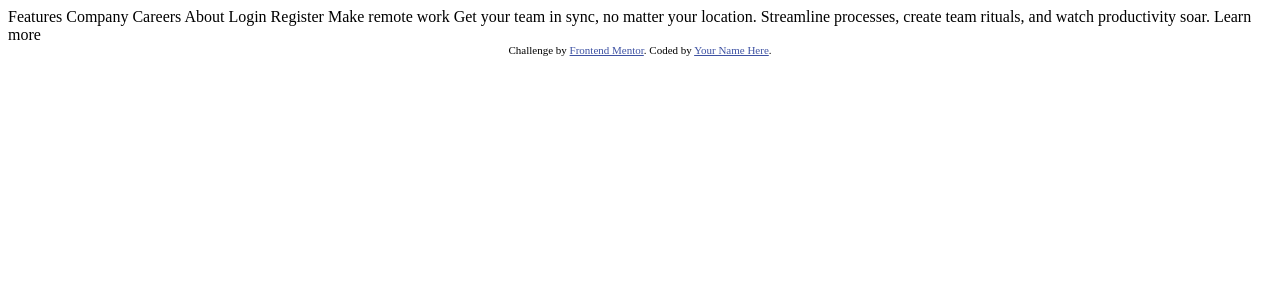
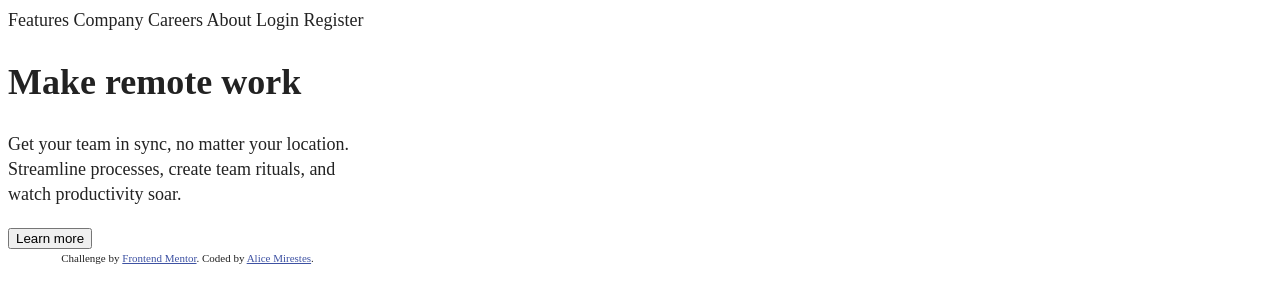
Before and after one commit to amirestes/dropdown, a plain HTML site: page index.html in a window 1280 px wide. Drawn offline with Linux system fonts and the light colour scheme.

Commit message:
added style sheet and container elements

```diff
--- /dev/null
+++ b/css/main.css
@@ -0,0 +1,18 @@
+/* ==========================================================================
+   Base styles: opinionated defaults
+   ========================================================================== */
+
+   html {
+    color: #222;
+    font-size: 18px;
+    line-height: 1.4;
+    width: 375px;
+  }
+
+  body {
+
+  }
+.attribution { font-size: 11px; text-align: center; }
+.attribution a { color: hsl(228, 45%, 44%); }
+
+/* */
--- a/index.html
+++ b/index.html
@@ -9,13 +9,10 @@
   <title>Frontend Mentor | Intro section with dropdown navigation</title>
 
   <!-- Feel free to remove these styles or customise in your own stylesheet 👍 -->
-  <style>
-    .attribution { font-size: 11px; text-align: center; }
-    .attribution a { color: hsl(228, 45%, 44%); }
-  </style>
+  <link rel="stylesheet" href="./css/main.css">
 </head>
 <body>
-
+  <nav>
   Features
   Company
   Careers
@@ -23,17 +20,29 @@
 
   Login
   Register
+</nav>
+<main>
+  <div class="container">
+  <div>
+    <figure>
 
-  Make remote work
-
-  Get your team in sync, no matter your location. Streamline processes,
-  create team rituals, and watch productivity soar.
-
-  Learn more
-
+    </figure>
+  </div>
+  <div>
+  <h1>Make remote work</h1>
+  <p>
+    Get your team in sync, no matter your location. Streamline processes,
+    create team rituals, and watch productivity soar.
+  </p>
+  <button>Learn more</button>
+</div>
+</main>
+<footer>
   <div class="attribution">
     Challenge by <a href="https://www.frontendmentor.io?ref=challenge" target="_blank">Frontend Mentor</a>.
-    Coded by <a href="#">Your Name Here</a>.
+    Coded by <a href="#">Alice Mirestes</a>.
   </div>
+</footer>
+</div>
 </body>
 </html>
```
